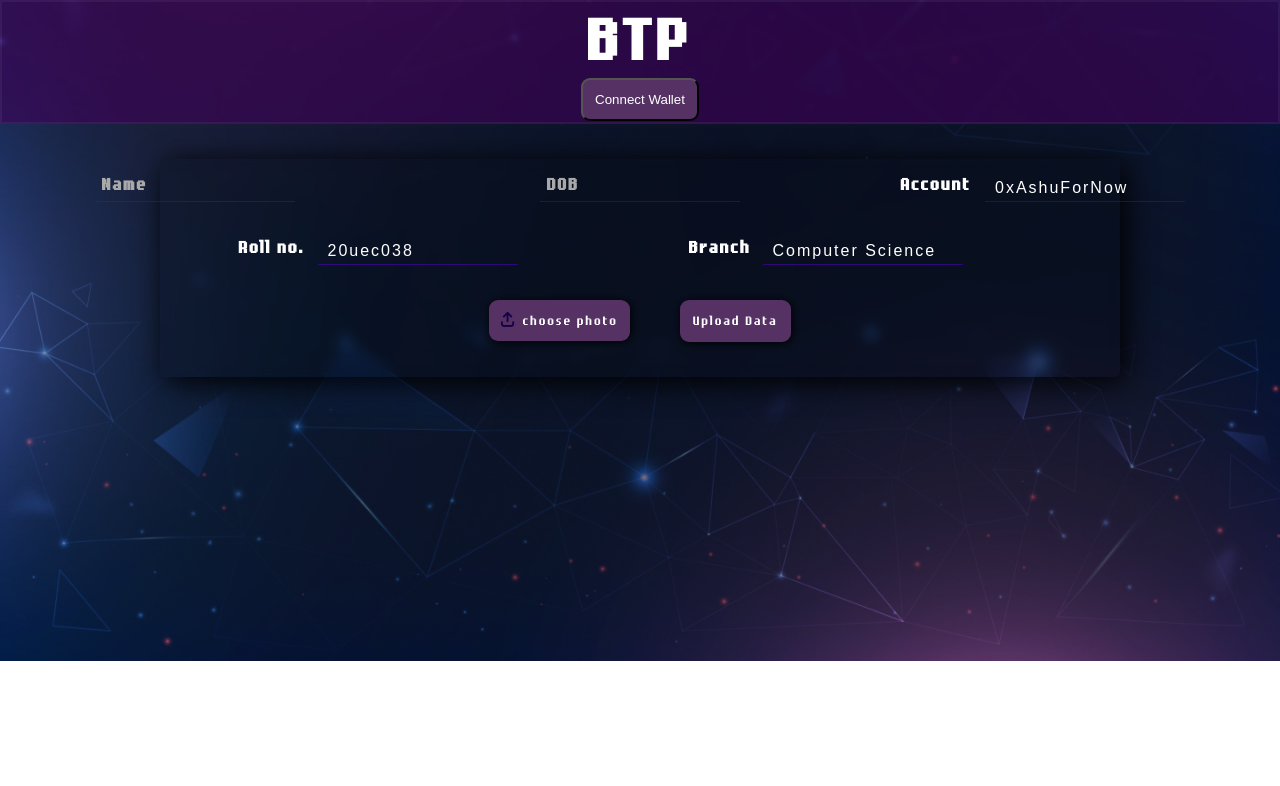
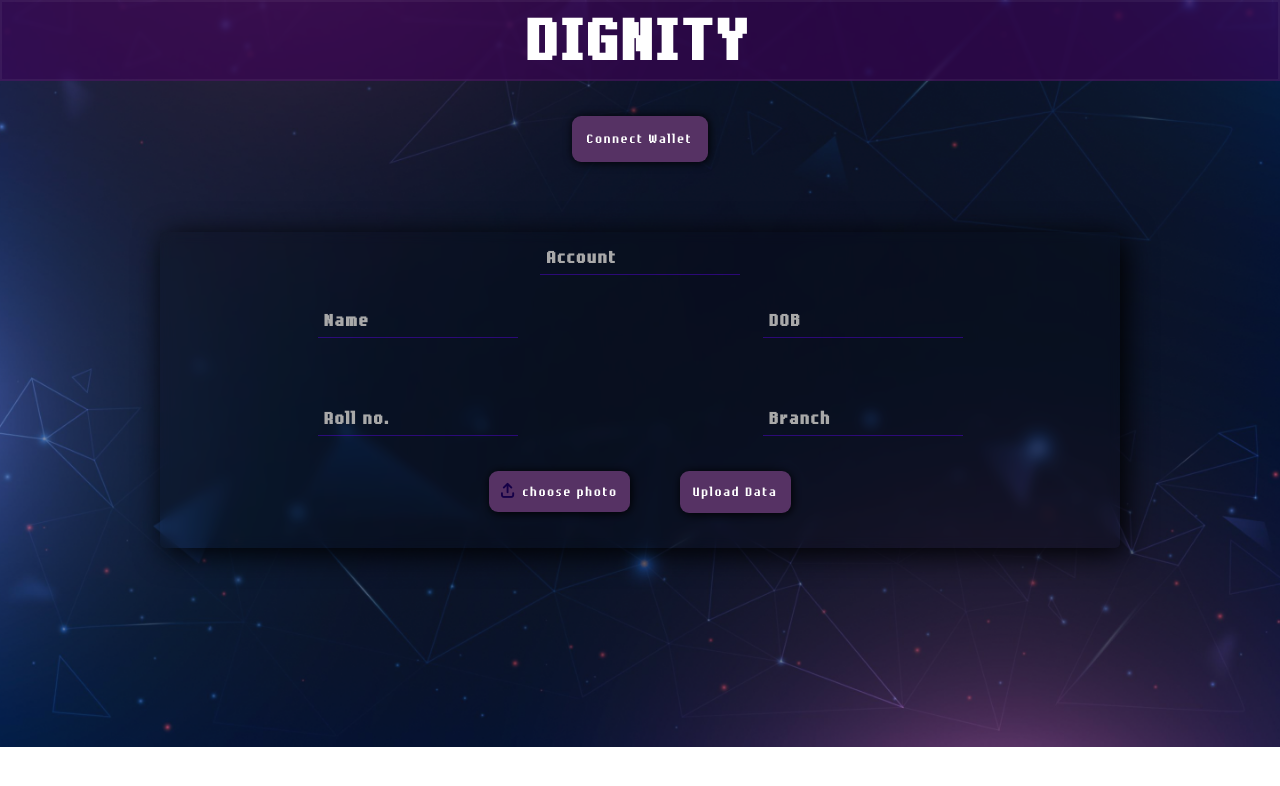
Before and after one commit to Sajal24/SBT-BTP, a website with bundled scripts: page index.html in a window 1280 px wide. Built offline with nearby package versions, Linux system fonts and the light colour scheme; no server answers; what nft.storage would draw is missing.

Commit message:
feat: css changes

```diff
--- a/index.html
+++ b/index.html
@@ -11,15 +11,21 @@
     />
     <link rel="shortcut icon" type="image/x-icon" href="favicon.png" />
 
-    <title>SBT</title>
+    <title>DIGNITY</title>
   </head>
   <body>
     <div class="nav">
-      <p>BTP</p>
-      <button class="connect-btn" id="connect-btn">Connect Wallet</button>
+      <p>DIGNITY</p>
     </div>
 
+    <button class="connect-btn" id="connect-btn">Connect Wallet</button>
+
     <div class="container">
+      <div class="input_field">
+        <input type="text" name="" id="account" value="" required />
+        <label for="account">Account </label>
+      </div>
+
       <div class="row1">
         <div class="input_field">
           <input type="text" name="" id="name" required />
@@ -30,33 +36,16 @@
           <input type="text" name="" id="date" required />
           <label for="date">DOB </label>
         </div>
-
-        <div class="input_field">
-          <input
-            type="text"
-            name=""
-            id="account"
-            value="0xAshuForNow"
-            required
-          />
-          <label for="account">Account </label>
-        </div>
       </div>
 
       <div class="row2">
         <div class="input_field">
-          <input type="text" name="" id="roll" value="20uec038" required />
+          <input type="text" name="" id="roll" value="" required />
           <label for="roll">Roll no.</label>
         </div>
 
         <div class="input_field">
-          <input
-            type="text"
-            name=""
-            id="branch"
-            value="Computer Science"
-            required
-          />
+          <input type="text" name="" id="branch" value="" required />
           <label for="branch">Branch</label>
         </div>
       </div>
--- a/style.css
+++ b/style.css
@@ -40,9 +40,26 @@ body {
   display: inline-block;
   background-color: #563264;
   color: white;
-  padding: 12px;
+  padding: 15px;
   text-align: center;
   border-radius: 9px;
+  margin: 35px 0;
+  background-color: #563264;
+  text-align: center;
+  border-radius: 9px;
+  color: white;
+  font-size: 15px;
+  letter-spacing: 2px;
+  font-family: myFont;
+  box-shadow: 1px 0.5px 10px black;
+  border: none;
+  outline: none;
+}
+
+.connect-btn:hover {
+  transform: scale(1.1);
+  background-color: rgb(67, 32, 80);
+  cursor: pointer;
 }
 
 .container {
@@ -67,6 +84,7 @@ body {
   display: flex;
   /* justify-content:space-between; */
   justify-content: center;
+  margin: 35px 0;
   gap: 35%;
 }
 
```
